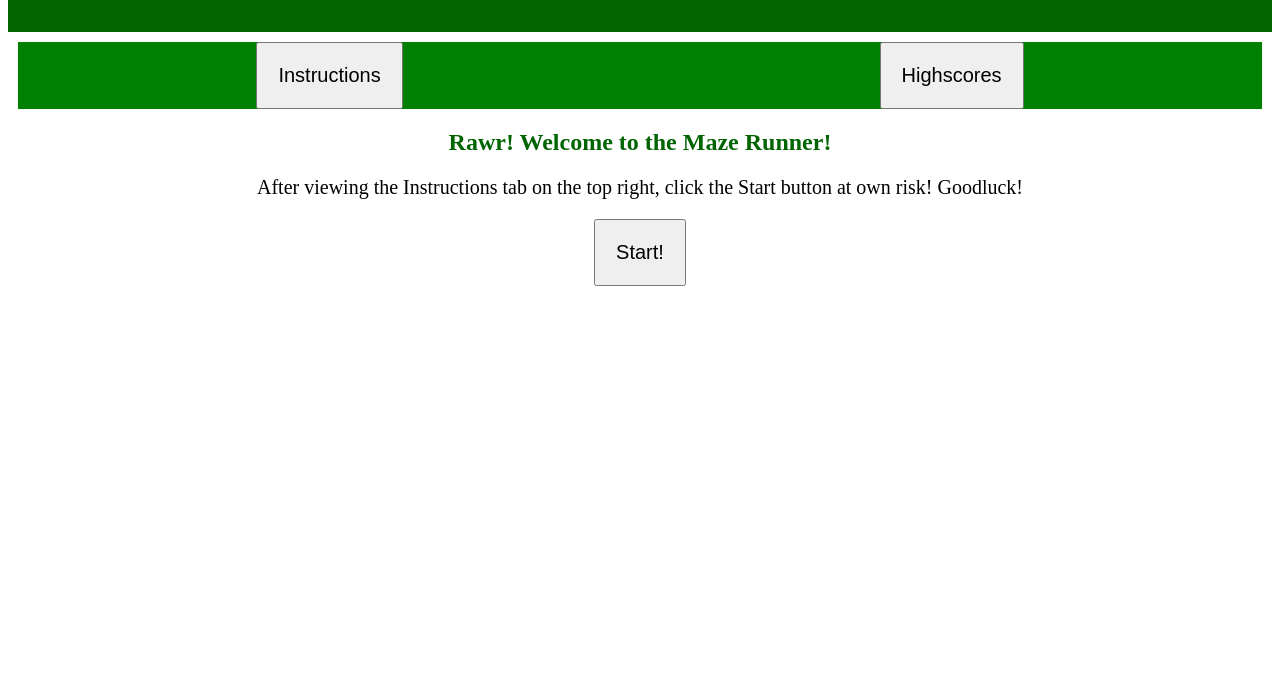
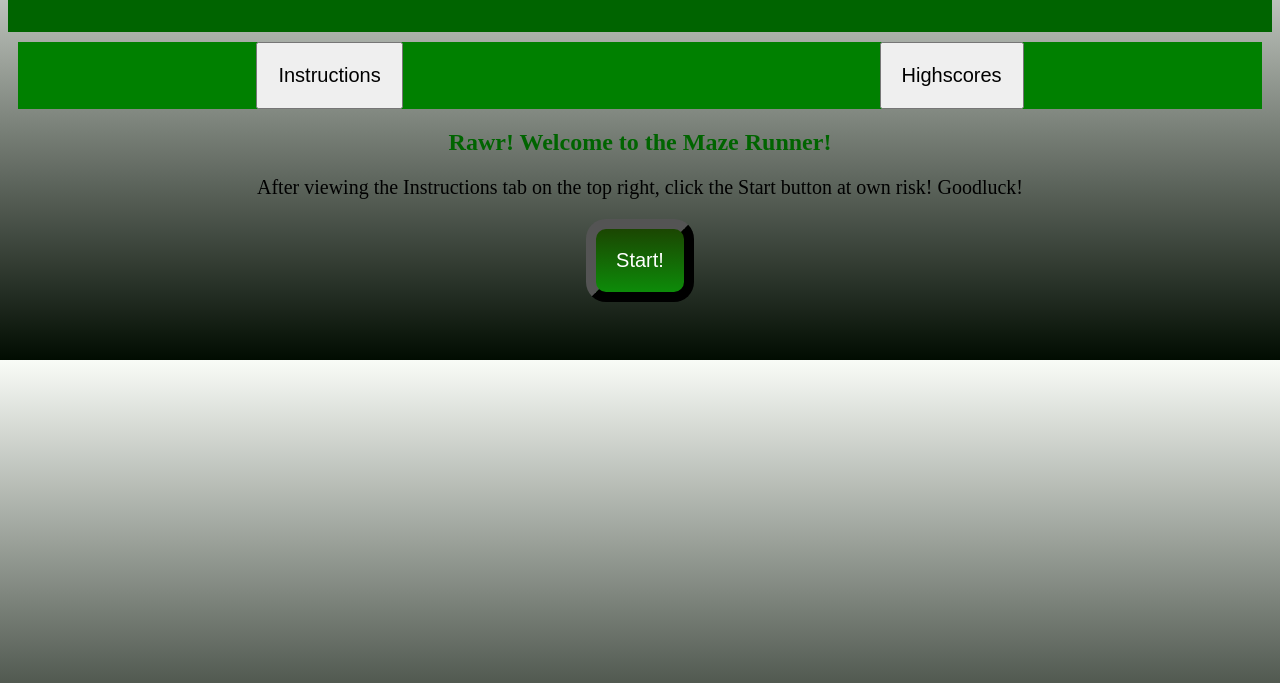
Before and after one commit to IsaacJCarnes/MazeGen, a plain HTML site: page index.html in a window 1280 px wide. Shown: the part 117-800 px from the top of the page. Drawn offline with Linux system fonts and the light colour scheme; no server answers.

Commit message:
style.css

```diff
--- a/assets/css/landingPage.css
+++ b/assets/css/landingPage.css
@@ -1,3 +1,4 @@
+
 header {
   padding: 20px;
   text-align: center;
@@ -75,6 +76,13 @@ nav {
 #start-button {
   display: flex;
   margin: auto;
+  color: white;
+  border-radius: 20px;
+  border-width: 10px;
+  background-image: linear-gradient(rgb(27, 70, 2), rgb(13, 139, 9))
+}
+body {
+  background-image: linear-gradient(rgb(249, 252, 247), rgb(1, 12, 1))
 }
 
 .mainContainer {
```
